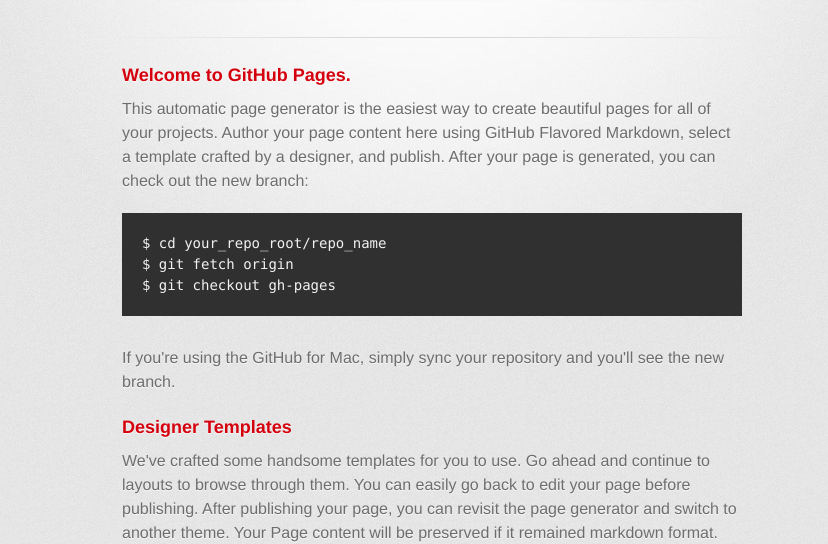
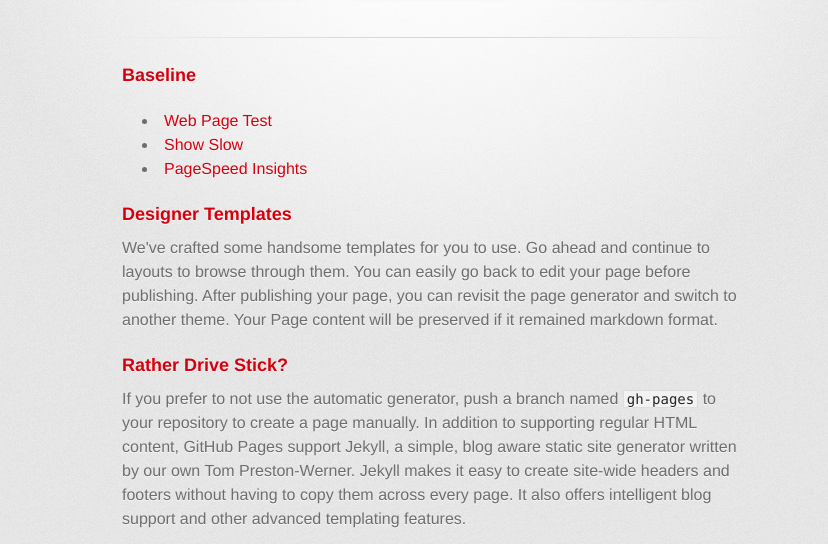
Before and after one commit to KamiQuasi/dcpfc-web-audit, a plain HTML site: page index.html in a window 1280 px wide. Shown: the part 266-810 px from the top of the page, without its empty margins (208-1036 px from the left). Drawn offline with Linux system fonts and the light colour scheme; a web font is replaced by a local one.

Commit message:
Baseline Updates
Baseline Updates

```diff
--- a/index.html
+++ b/index.html
@@ -10,7 +10,7 @@
     <!--[if lt IE 9]>
     <script src="//html5shiv.googlecode.com/svn/trunk/html5.js"></script>
     <![endif]-->
-    <title>Duplin County Partnership for Children Web Audit by KamiQuasi</title>
+    <title>Duplin County Partnership for Children Web Audit</title>
   </head>
 
   <body>
@@ -31,18 +31,12 @@
         <hr>
 
         <section id="main_content">
-          <h3>
-<a name="welcome-to-github-pages" class="anchor" href="#welcome-to-github-pages"><span class="octicon octicon-link"></span></a>Welcome to GitHub Pages.</h3>
-
-<p>This automatic page generator is the easiest way to create beautiful pages for all of your projects. Author your page content here using GitHub Flavored Markdown, select a template crafted by a designer, and publish. After your page is generated, you can check out the new branch:</p>
-
-<pre><code>$ cd your_repo_root/repo_name
-$ git fetch origin
-$ git checkout gh-pages
-</code></pre>
-
-<p>If you're using the GitHub for Mac, simply sync your repository and you'll see the new branch.</p>
-
+          <h3>Baseline</h3>
+        <p><ul>
+            <li><a href="http://www.webpagetest.org/result/141003_7E_D49/">Web Page Test</a></li>
+            <li><a href="http://www.showslow.com/details/34248728/http://www.dcpfc.org/#webpagetest">Show Slow</a></li>
+            <li><a href="https://developers.google.com/speed/pagespeed/insights/?url=dcpfc.org">PageSpeed Insights</a></li>
+        </ul></p>
 <h3>
 <a name="designer-templates" class="anchor" href="#designer-templates"><span class="octicon octicon-link"></span></a>Designer Templates</h3>
 
```
